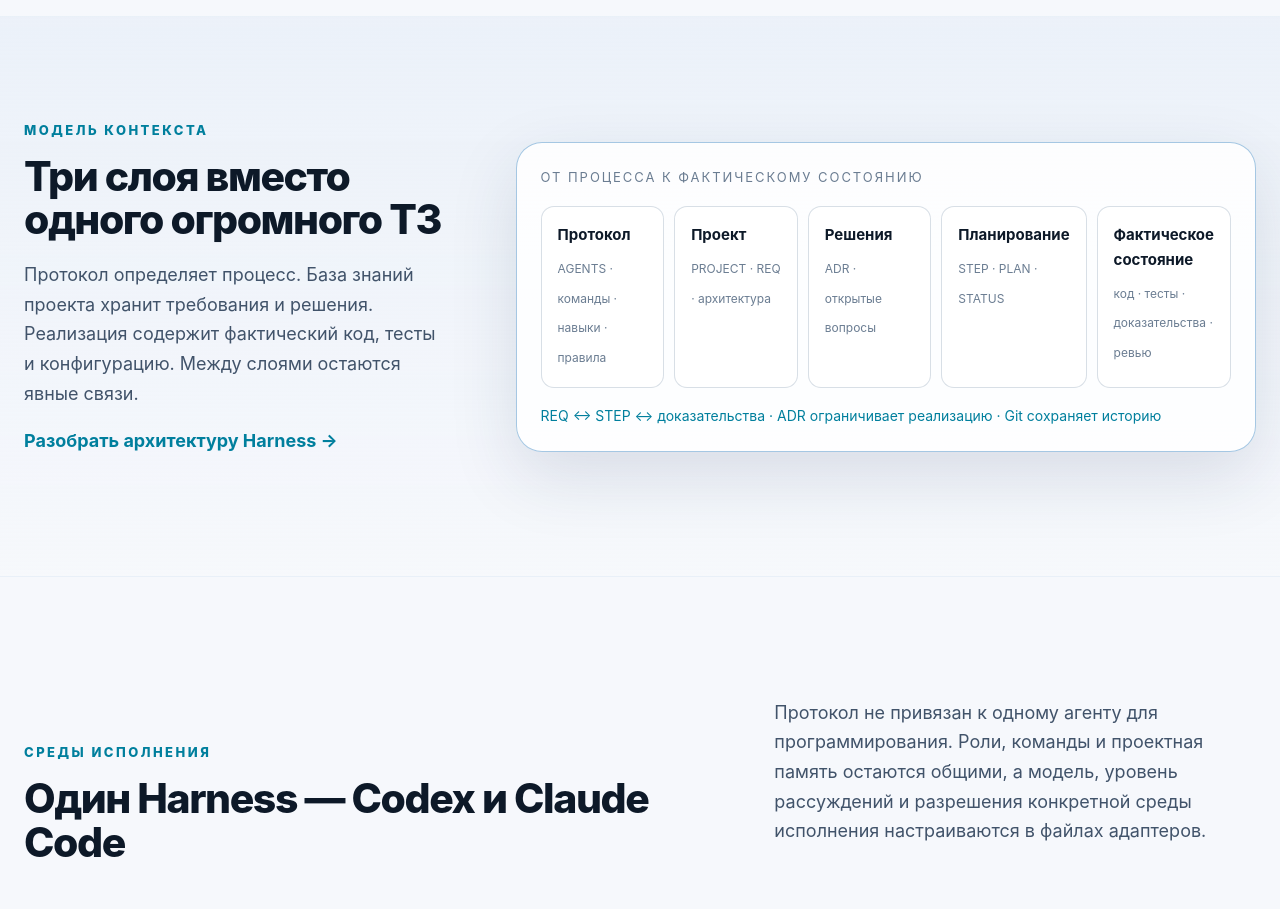
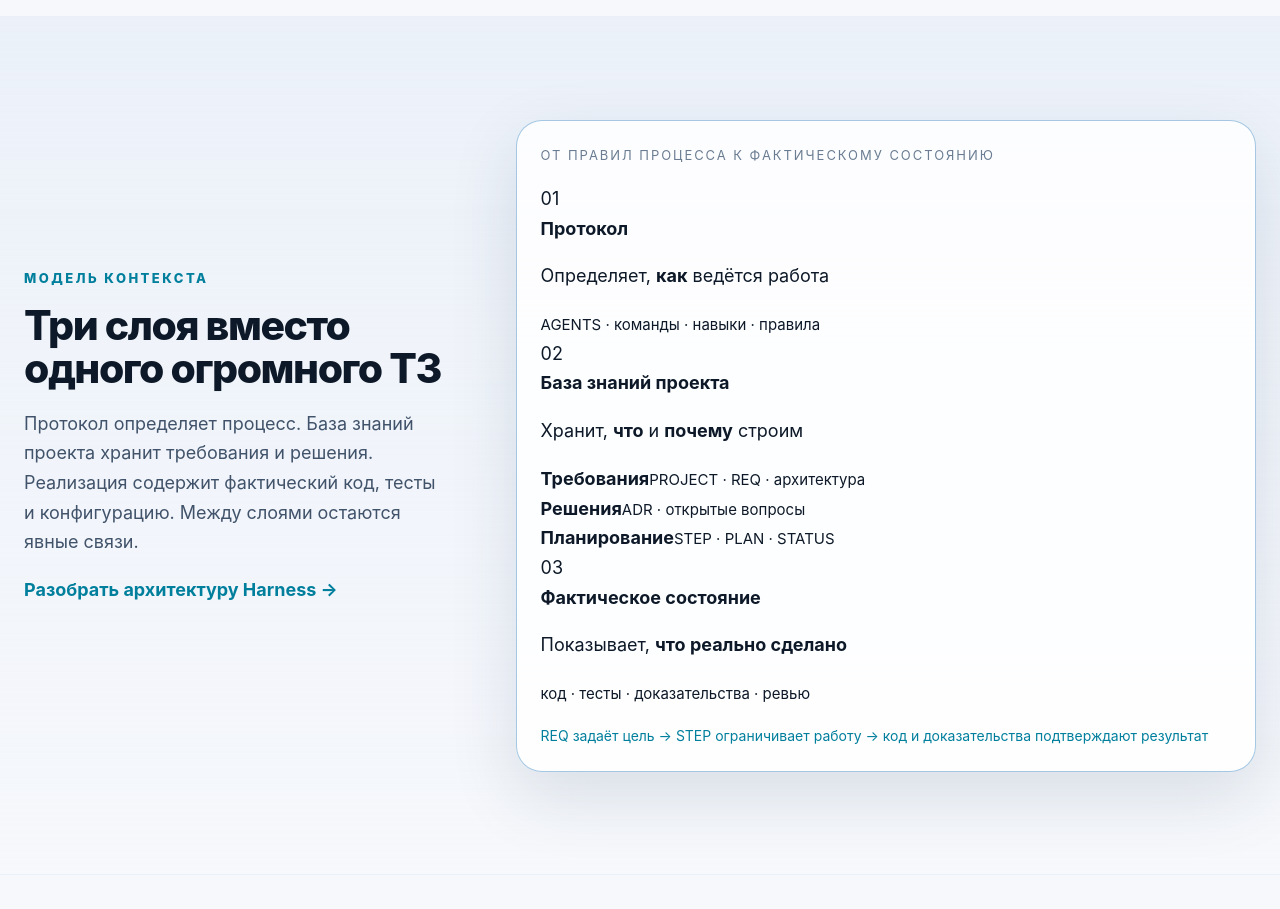
Before and after one commit to ai-development-harness/website, a website: page www/index.html in a window 1280 px wide. Shown: the part 2960-3869 px from the top of the page. Drawn offline with Linux system fonts and the light colour scheme; no server answers.

Commit message:
docs: переработать блок трёх слоёв

```diff
--- a/www/index.html
+++ b/www/index.html
@@ -155,7 +155,7 @@
 <section class="section section--soft" id="traceability">
   <div class="container trace-layout">
     <div class="trace-copy"><div class="eyebrow">Модель контекста</div><h2 class="section-title section-title--sm">Три слоя вместо одного огромного ТЗ</h2><p>Протокол определяет процесс. База знаний проекта хранит требования и решения. Реализация содержит фактический код, тесты и конфигурацию. Между слоями остаются явные связи.</p><p><a class="text-link" href="/architecture/">Разобрать архитектуру Harness →</a></p></div>
-    <div class="traceability-flow" aria-label="Три слоя AI Development Harness"><div class="flow-kicker">От процесса к фактическому состоянию</div><div class="flow-track"><div class="flow-card"><b>Протокол</b><small>AGENTS · команды · навыки · правила</small></div><div class="flow-card"><b>Проект</b><small>PROJECT · REQ · архитектура</small></div><div class="flow-card"><b>Решения</b><small>ADR · открытые вопросы</small></div><div class="flow-card"><b>Планирование</b><small>STEP · PLAN · STATUS</small></div><div class="flow-card"><b>Фактическое состояние</b><small>код · тесты · доказательства · ревью</small></div></div><div class="flow-footer">REQ ↔ STEP ↔ доказательства · ADR ограничивает реализацию · Git сохраняет историю</div></div>
+    <div class="traceability-flow" aria-label="Три слоя AI Development Harness"><div class="flow-kicker">От правил процесса к фактическому состоянию</div><div class="context-layers"><section class="context-layer context-layer--protocol"><span class="context-layer-no">01</span><div><b>Протокол</b><p>Определяет, <strong>как</strong> ведётся работа</p><small>AGENTS · команды · навыки · правила</small></div></section><section class="context-layer context-layer--knowledge"><span class="context-layer-no">02</span><div class="context-layer-body"><b>База знаний проекта</b><p>Хранит, <strong>что</strong> и <strong>почему</strong> строим</p><div class="knowledge-parts"><div><strong>Требования</strong><small>PROJECT · REQ · архитектура</small></div><div><strong>Решения</strong><small>ADR · открытые вопросы</small></div><div><strong>Планирование</strong><small>STEP · PLAN · STATUS</small></div></div></div></section><section class="context-layer context-layer--state"><span class="context-layer-no">03</span><div><b>Фактическое состояние</b><p>Показывает, <strong>что реально сделано</strong></p><small>код · тесты · доказательства · ревью</small></div></section></div><div class="flow-footer">REQ задаёт цель → STEP ограничивает работу → код и доказательства подтверждают результат</div></div>
   </div>
 </section>
 
```
